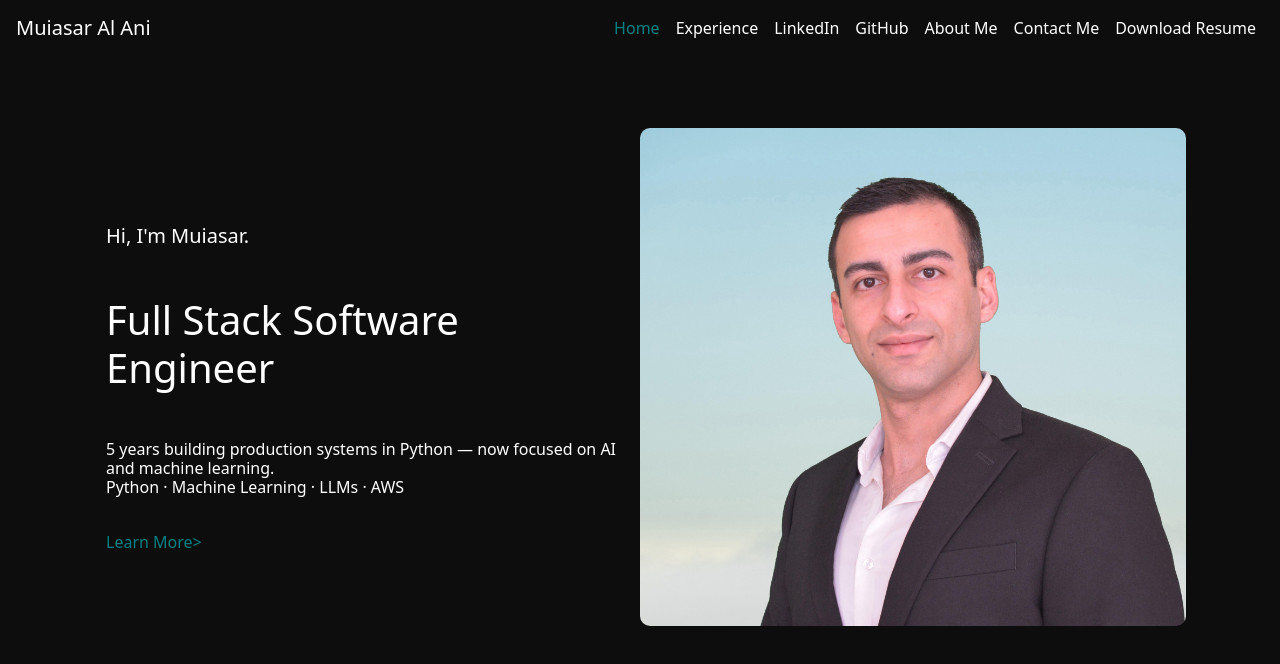
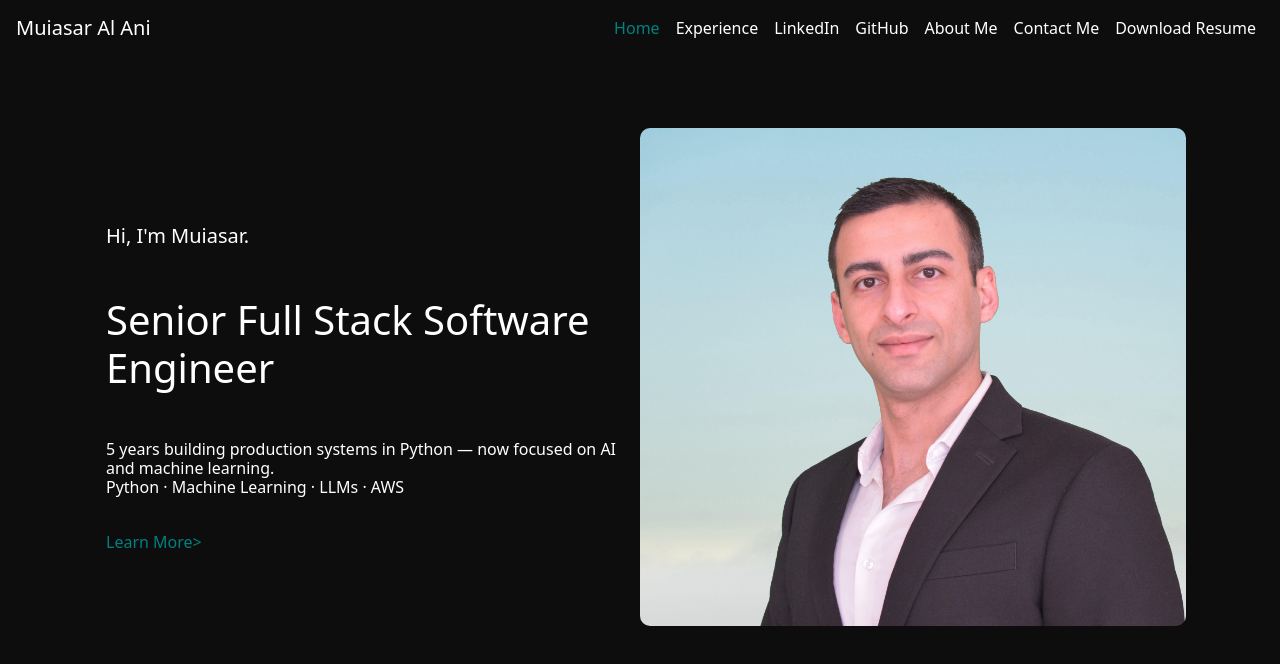
Before and after one commit to Muiasar-Al-Ani/my_personal_portfolio, a React (Create React App) app: page / in a window 1280 px wide. Shown: the top 664 px of the page. Built offline with nearby package versions, Linux system fonts and the light colour scheme.

Commit message:
Update headline and meta description to Senior Full Stack Software Engineer

```diff
--- a/public/index.html
+++ b/public/index.html
@@ -12,9 +12,9 @@
     <meta name="theme-color" content="#000000" />
     <meta
       name="description"
-      content="Muiasar Al Ani — Full Stack Software Engineer specializing in Python, AWS, and applied AI."
+      content="Muiasar Al Ani — Senior Full Stack Software Engineer specializing in Python, AWS, and applied AI."
     />
-    <title>Muiasar Al Ani — Software Engineer</title>
+    <title>Muiasar Al Ani — Senior Software Engineer</title>
   </head>
   <body>
     <noscript>You need to enable JavaScript to run this app.</noscript>
--- a/src/components/pages/Home.js
+++ b/src/components/pages/Home.js
@@ -14,7 +14,7 @@ const Home = ({ handlePageChange }) => {
           <span>Hi, I'm Muiasar.</span>
         </h5>
         <h1 className="job-text my-5 divEl">
-          <span>Full Stack Software Engineer</span>
+          <span>Senior Full Stack Software Engineer</span>
         </h1>
         <h6 className="description-text divEl">
           <span>
```
